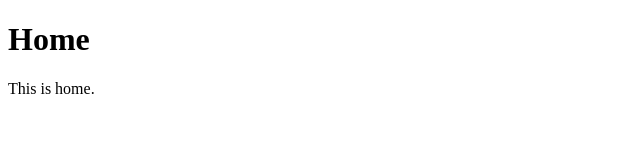
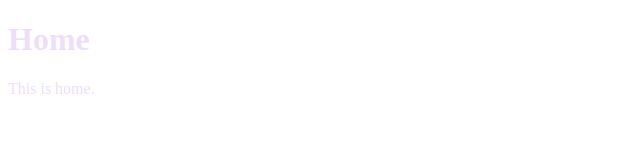
Before and after one commit to YeoEunSeong/flow-practice, a plain HTML site: page index.html in a window 1280 px wide. Shown: the whole page, without its empty margins (0-640 px from the left). Drawn offline with Linux system fonts and the light colour scheme.

Commit message:
feat: Styling html document
Add color attribute to body element.
Link style.css to index.html.

```diff
--- a/index.html
+++ b/index.html
@@ -3,6 +3,7 @@
   <head>
     <meta charset="utf-8">
     <title>My Home</title>
+    <link rel="stylesheet" type="text/css" href="./style.css">
   </head>
   <body>
     <h1>Home</h1>
--- a/style.css
+++ b/style.css
@@ -0,0 +1,3 @@
+body {
+  color: #eeddff;
+}
```
